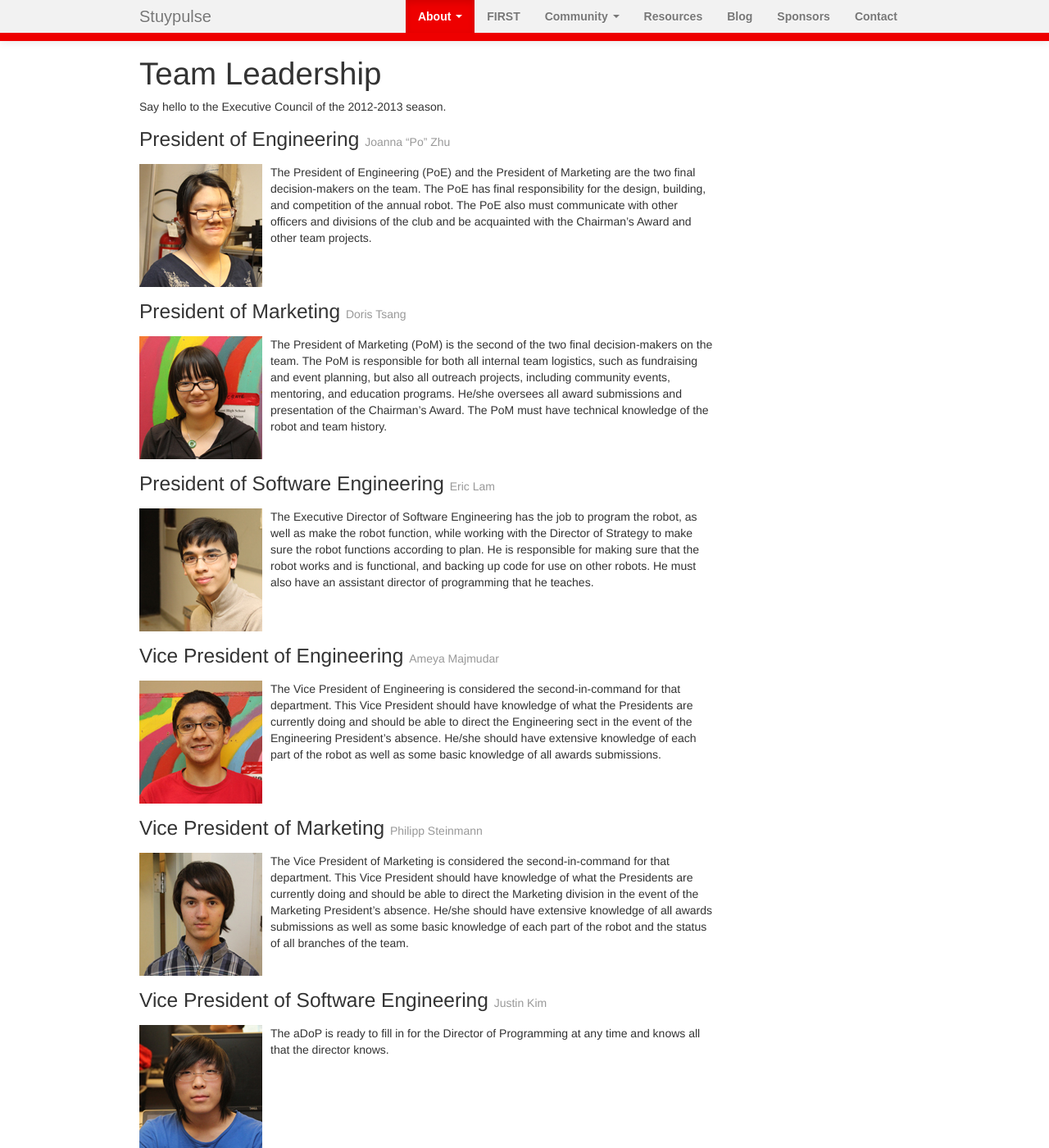
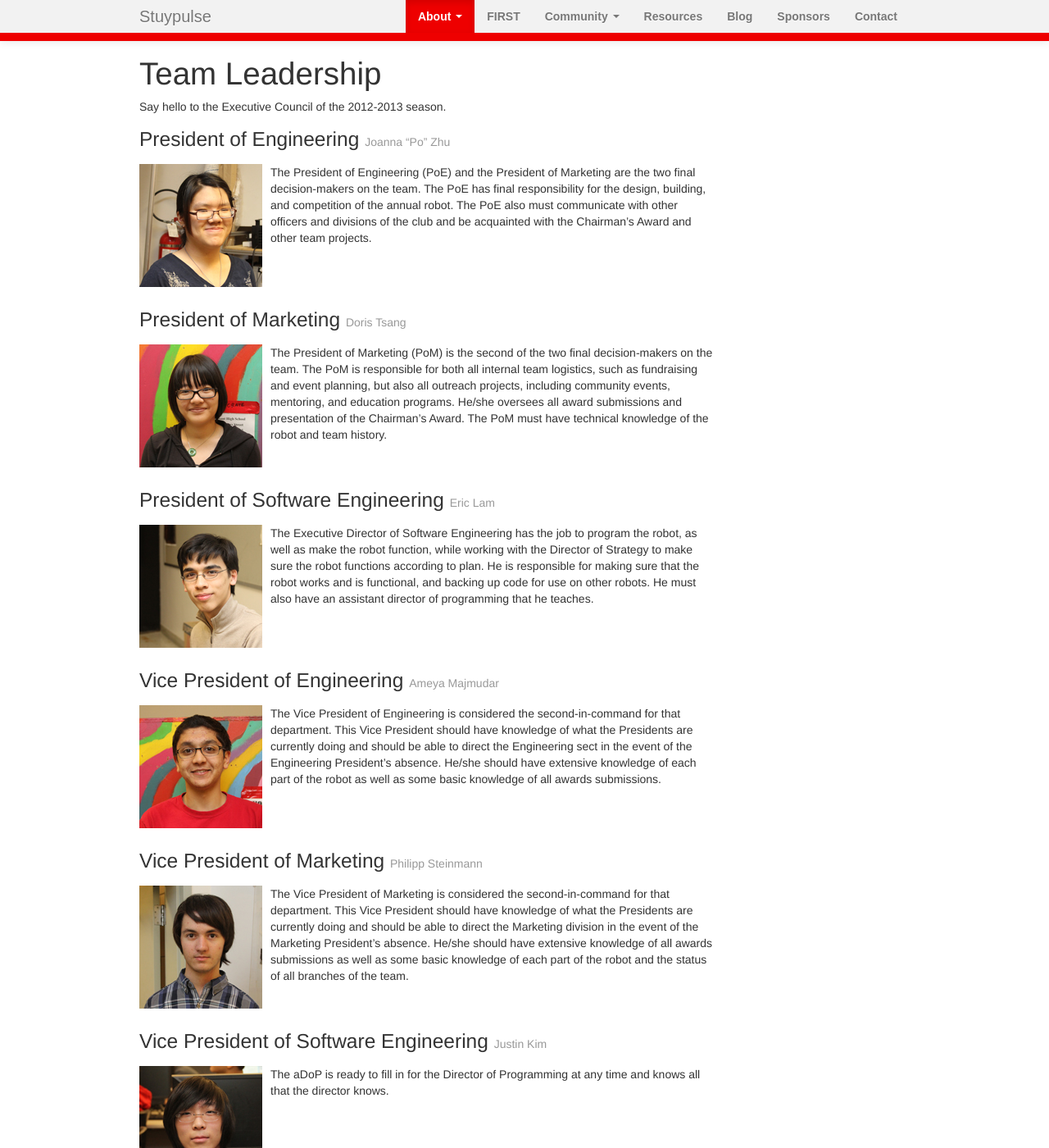
Before and after one commit to StuyPulse/team694.github.io, a Jekyll site: the page built from about/ec/index.md, in a window 1280 px wide and 1400 px high. Shown: the whole window at 82% size. Built offline with Jekyll 4.4.1, drawn with Linux system fonts in a browser that asks for light colours; nearby versions of some CDN libraries.

Commit message:
Add bottom padding to EC photos.

```diff
--- a/css/main.css
+++ b/css/main.css
@@ -16,6 +16,7 @@
     padding: 15px;
 }
 
+/* EC page */
 .ec-description {
     display: inline-block;
 }
@@ -23,4 +24,5 @@
 .ec-photo {
     float: left;
     padding-right: 10px;
+    padding-bottom: 10px;
 }
```
